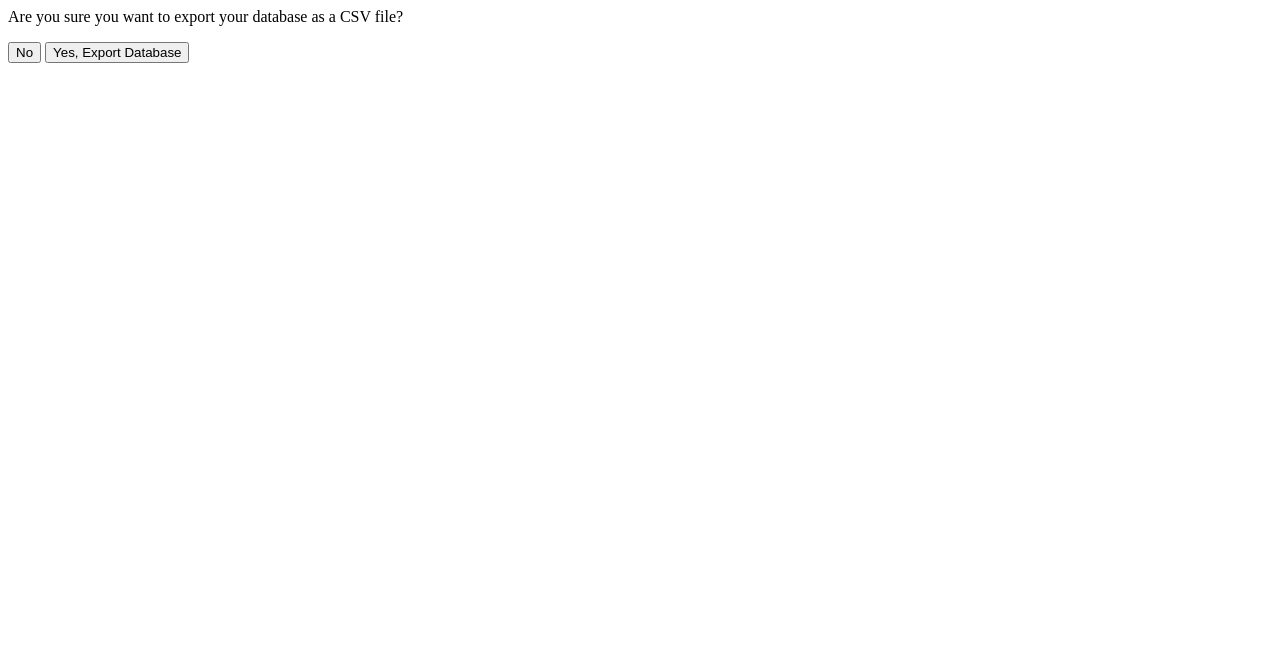
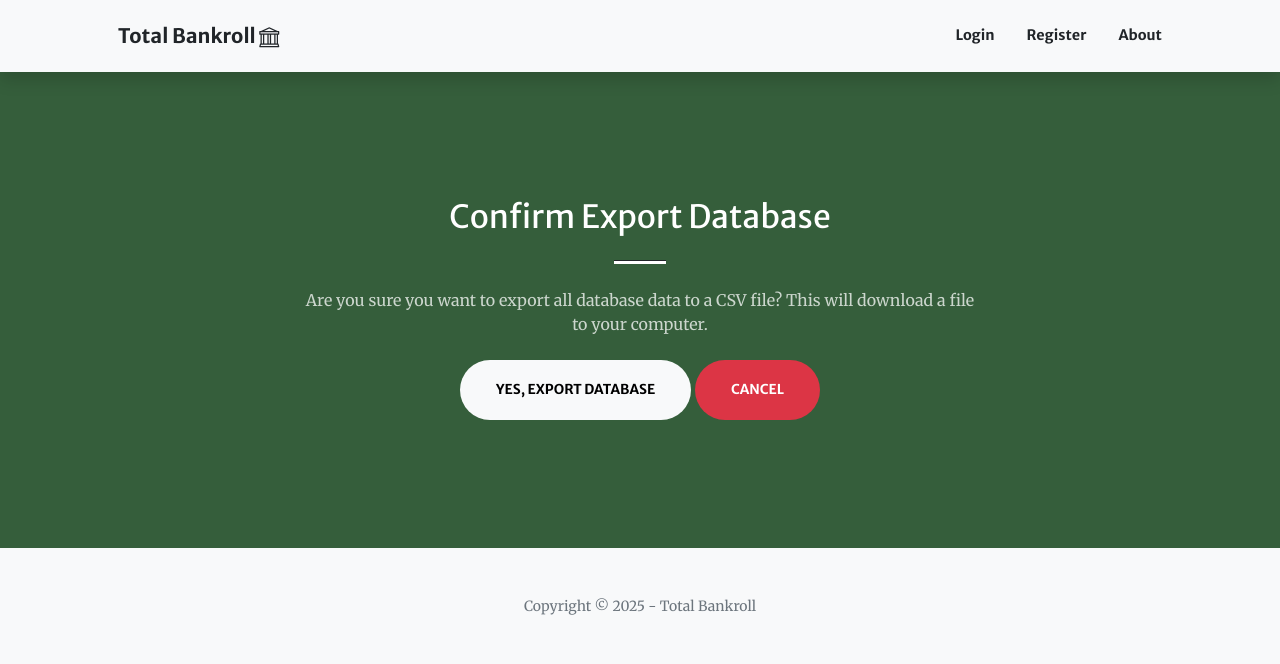
Before and after one commit to pythonpydev/total_bankroll, a Python web app: template src/total_bankroll/templates/confirm_export_database.html in a window 1280 px wide. Shown: the top 664 px of the page. Run offline with Jinja, Linux system fonts and the light colour scheme; the template is opened without the code that fills it, so the values that code supplies are empty; some libraries are stand-ins or nearby versions.

Commit message:
fixed export data after moved to common.py

```diff
--- a/src/total_bankroll/templates/confirm_export_database.html
+++ b/src/total_bankroll/templates/confirm_export_database.html
@@ -1,7 +1,19 @@
-<div class="text-center">
-    <p class="text-white">Are you sure you want to export your database as a CSV file?</p>
-    <button type="button" class="btn btn-secondary" data-bs-dismiss="modal">No</button>
-    <form action="{{ url_for('common.perform_export_database') }}" method="POST" style="display:inline;">
-        <button type="submit" class="btn btn-success">Yes, Export Database</button>
-    </form>
-</div>
+{% extends "base.html" %}
+
+{% block content %}
+<section class="page-section bg-primary" id="confirm_export_database">
+    <div class="container px-4 px-lg-5">
+        <div class="row gx-4 gx-lg-5 justify-content-center">
+            <div class="col-lg-8 text-center">
+                <h2 class="text-white mt-0">Confirm Export Database</h2>
+                <hr class="divider divider-light" />
+                <p class="text-white-75 mb-4">Are you sure you want to export all database data to a CSV file? This will download a file to your computer.</p>
+                <form action="{{ url_for('common.perform_export_database') }}" method="post">
+                    <button type="submit" class="btn btn-light btn-xl">Yes, Export Database</button>
+                    <a href="{{ url_for('settings.settings_page') }}" class="btn btn-danger btn-xl">Cancel</a>
+                </form>
+            </div>
+        </div>
+    </div>
+</section>
+{% endblock %}
```
Also changed, not shown: src/total_bankroll/routes/common.py (+6 -3 lines).
